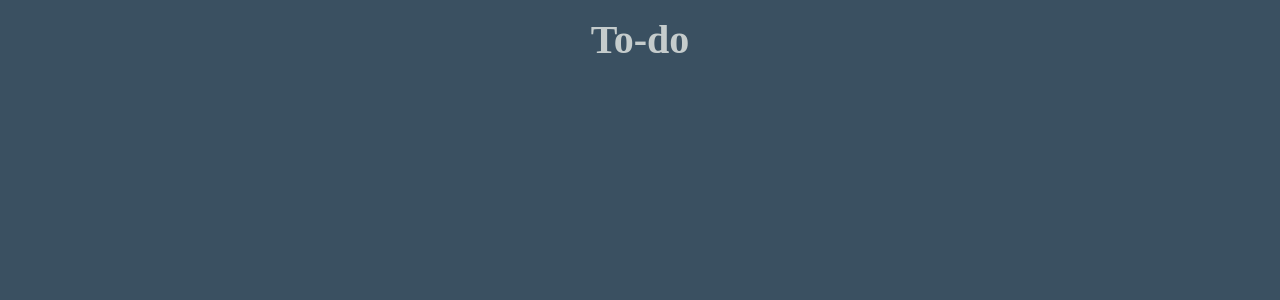
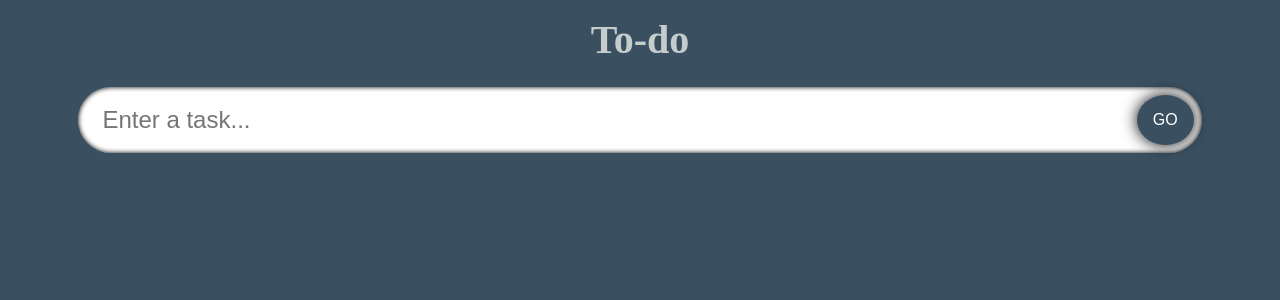
Before and after one commit to gerry9009/todo, a React (Create React App) app: page / in a window 1280 px wide. Shown: the top 300 px of the page. Built offline with nearby package versions, Linux system fonts and the light colour scheme; a web font is replaced by a local one.

Commit message:
Created inputfield component

```diff
--- a/src/App.tsx
+++ b/src/App.tsx
@@ -1,9 +1,11 @@
 import "./App.css";
+import InputField from "./components/InputField";
 
 const App: React.FC = () => {
   return (
     <div className="App">
       <h1>To-do</h1>
+      <InputField />
     </div>
   );
 };
--- /dev/null
+++ b/src/components/InputField.css
@@ -0,0 +1,45 @@
+.form {
+  display: flex;
+  align-items: center;
+  width: 90%;
+  position: relative;
+  margin: 1.5rem;
+}
+
+.form-input {
+  width: 100%;
+  border: none;
+  border-radius: 50px;
+  font-size: 1.5rem;
+  padding: 1.2rem 1.5rem;
+  box-shadow: inset 0 0 5px black;
+}
+
+.form-input:focus {
+  outline: none;
+  box-shadow: 0 0 10px 1000px rgba(0, 0, 0, 0.4);
+}
+
+.form-btn {
+  position: absolute;
+  right: 0.5rem;
+  border: none;
+  background-color: #3a5061;
+  color: white;
+  padding: 1rem;
+  border-radius: 100%;
+  font-size: 1rem;
+  cursor: pointer;
+  text-transform: uppercase;
+  box-shadow: 0px 0px 1rem black;
+  transition: 0.2s all;
+}
+
+.form-btn:hover {
+  background-color: #4a667b;
+}
+
+.form-btn:active {
+  transform: scale(0.8);
+  box-shadow: 0 0 0.5rem black;
+}
--- /dev/null
+++ b/src/components/InputField.tsx
@@ -0,0 +1,17 @@
+import React from "react";
+import "./InputField.css";
+
+const InputField = () => {
+  return (
+    <form className="form">
+      <input
+        type="input"
+        className="form-input"
+        placeholder="Enter a task..."
+      />
+      <input type="submit" className="form-btn" value="go" />
+    </form>
+  );
+};
+
+export default InputField;
```
